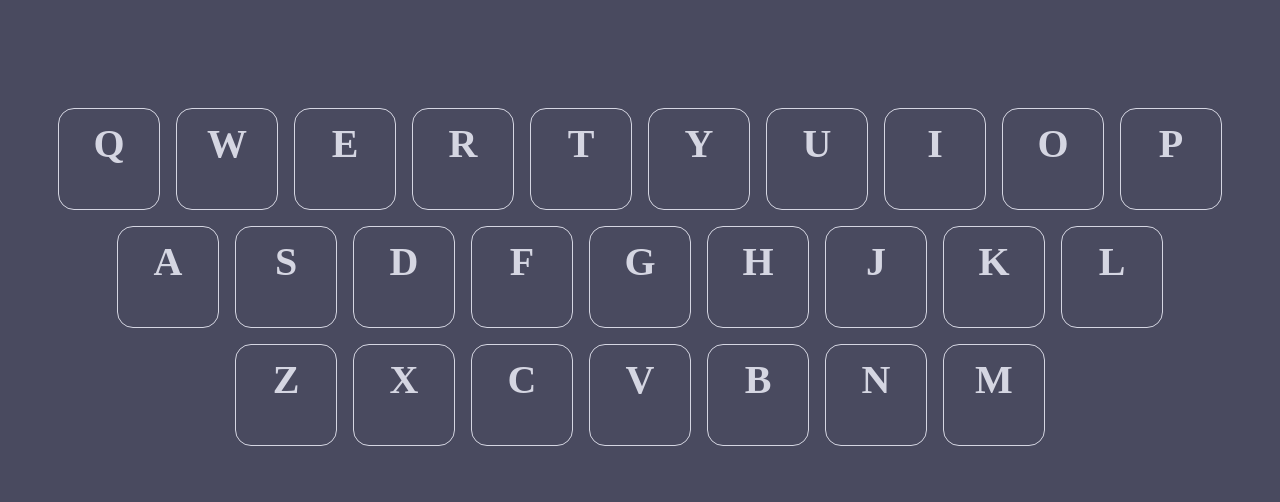
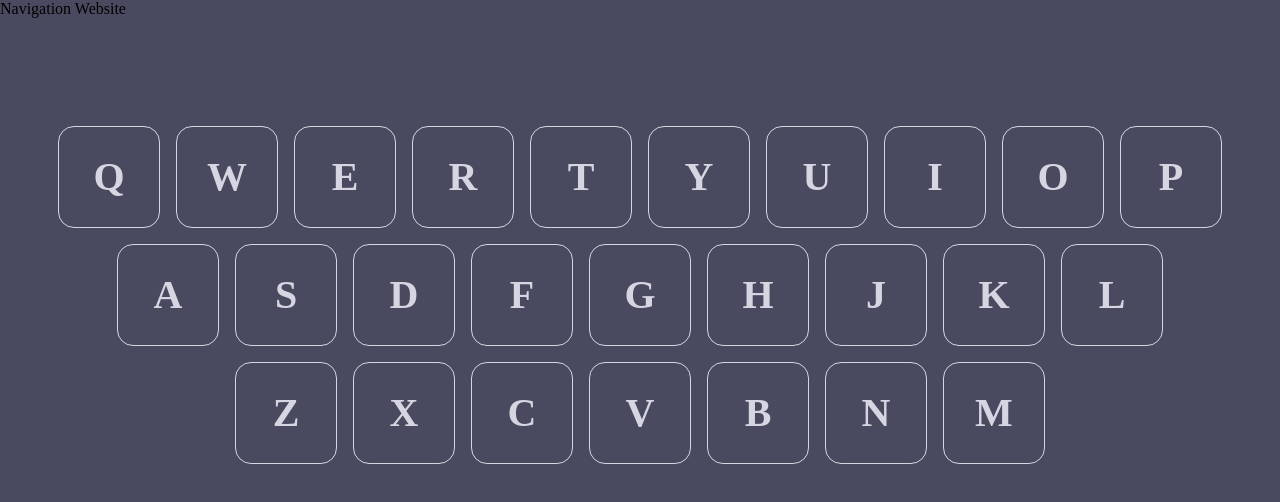
Before and after one commit to GalenaHu/nav-web, a plain HTML site: page index.html in a window 1280 px wide. Drawn offline with Linux system fonts and the light colour scheme.

Commit message:
3.0 commit

```diff
--- a/index.html
+++ b/index.html
@@ -6,7 +6,9 @@
 	<link rel="stylesheet" href="style.css">
 </head>
 <body>
-	<header></header>
+	<header>
+		<div id="head">Navigation Website</div>
+	</header>
 	<main id="main">
 		<div id="wrapper">
 
--- a/main.js
+++ b/main.js
@@ -8,7 +8,7 @@ var hash = {
 	q: 'https://www.qq.com/',
 	w: 'https://weibo.com/',
 	e: 'https://www.explainshell.com/',
-	r: undefined,
+	r: 'http://javascript.ruanyifeng.com/',
 	t: 'http://www.ttmeiju.vip/',
 	y: 'https://www.youtube.com/',
 	u: undefined,
@@ -89,6 +89,8 @@ while (i<keys.length) {
 	}
 	i = i + 1;
 }
+
+//监听键盘
 document.onkeypress = function(e) {
 	key = e['key'];
 	website = hash[key];
--- a/style.css
+++ b/style.css
@@ -2,7 +2,7 @@
 * @Author: Galena
 * @Date:   2019-03-12 20:10:43
 * @Last Modified by:   Galena
-* @Last Modified time: 2019-03-13 15:07:50
+* @Last Modified time: 2019-03-13 15:34:13
 */
 * {
 	margin: 0;
@@ -38,8 +38,9 @@
 	font-size: 40px;
 	font-weight: bold;
 	text-transform: uppercase;
-	height: 70%;
-	line-height: 70px;
+	height: 100%;
+	line-height: 100px;
+	vertical-align: middle;
 }
 
 .kbd > .buttonWrapper {
@@ -60,3 +61,8 @@
 	background-color: #434456;
 	display: block;
 }
+
+.kbd:hover > .letter {
+	height: 70%;
+	line-height: 70px;
+}
```
